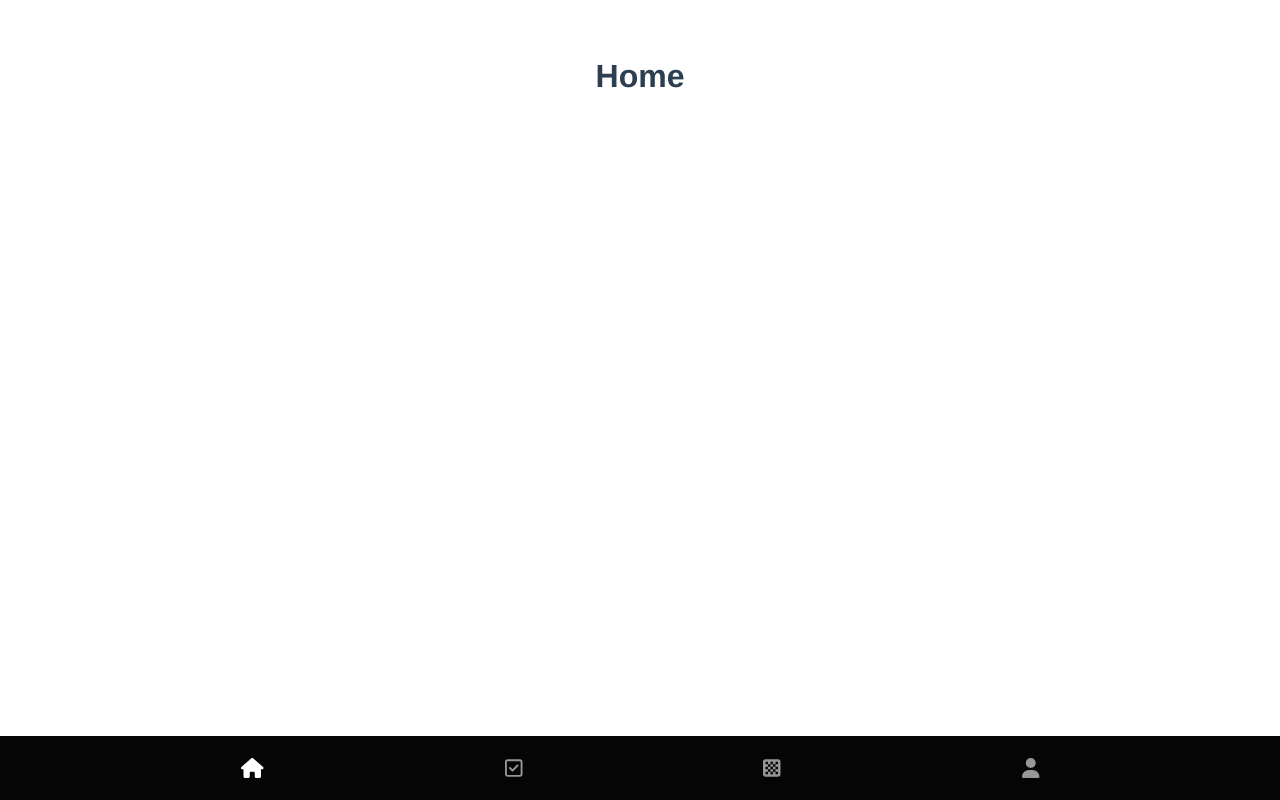
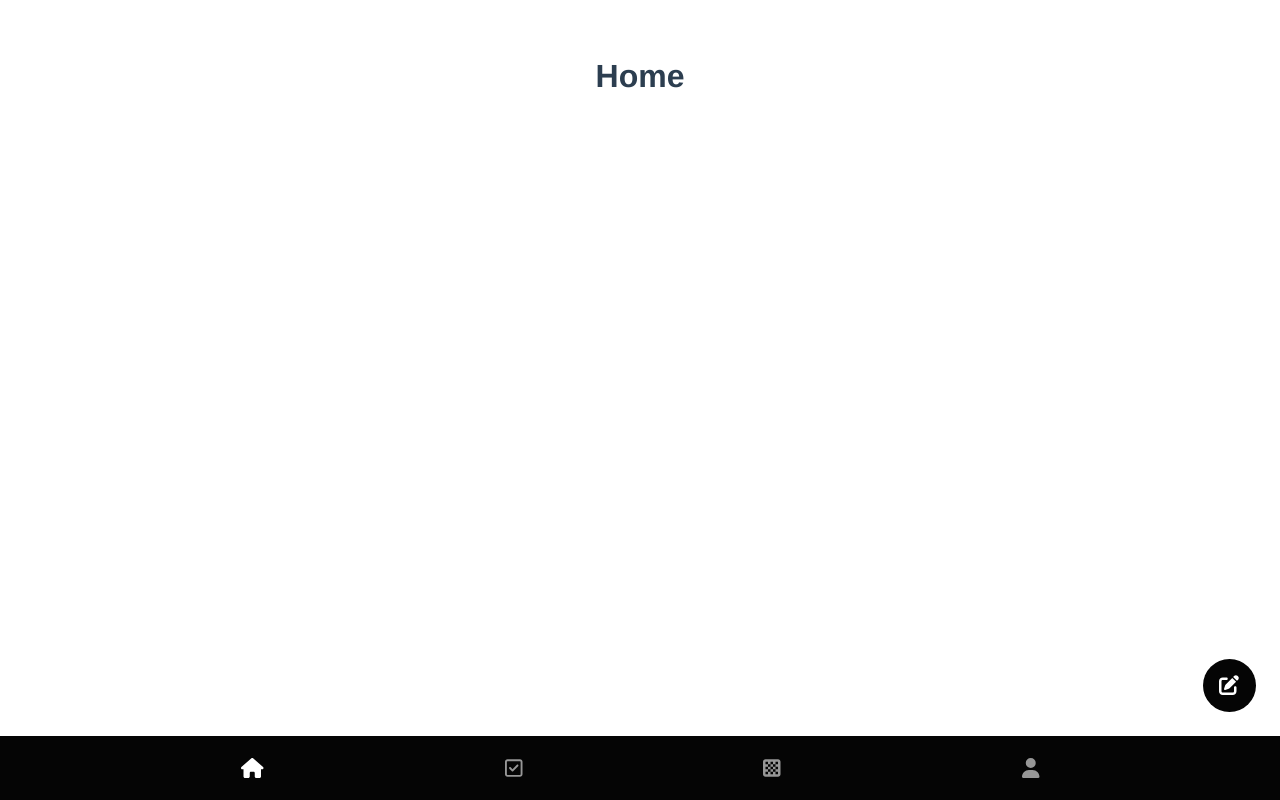
Before and after one commit to saxzvs/happy-jar-FE, a Vue app: page / in a window 1280 px wide. Built offline with nearby package versions, Linux system fonts and the light colour scheme.

Commit message:
Add. '오늘의 감정 추가' 버튼

```diff
--- a/src/views/Home.vue
+++ b/src/views/Home.vue
@@ -1,6 +1,9 @@
 <template>
   <div>
     <h1 data-test="title">Home</h1>
+    <button class="edit">
+      <font-awesome-icon icon="edit" class="fa-xl" />
+    </button>
   </div>
 </template>
 
@@ -12,4 +15,17 @@ export default {
 </script>
 
 <style lang="scss">
+@import "src/style/color";
+
+  .edit {
+    position: fixed;
+    bottom: 11vh;
+    right: 3vh;
+    width: 4em;
+    height: 4em;
+    background: $black;
+    color: $white;
+    border: none;
+    border-radius: 50px;
+  }
 </style>
```
